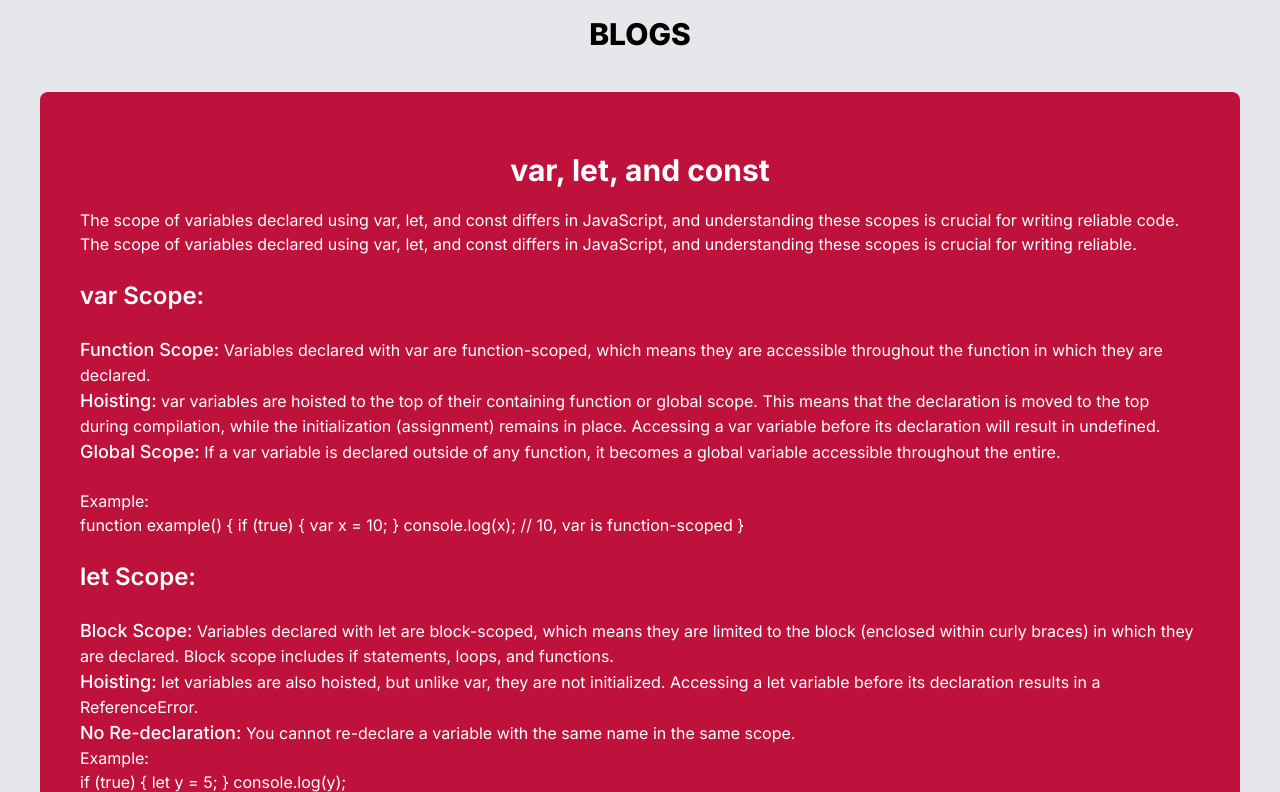
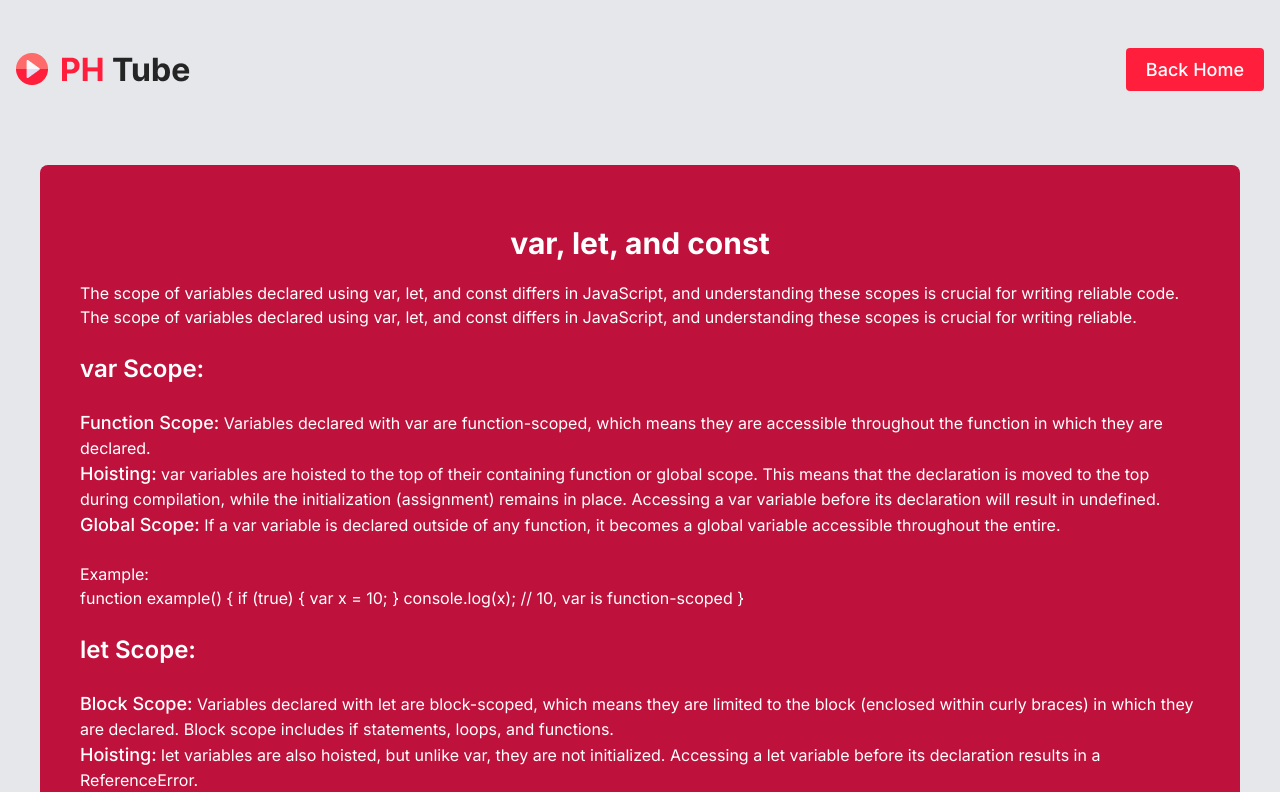
Before and after one commit to Horidas-Roy/pH-Tube, a plain HTML site: page blog.html in a window 1280 px wide. Shown: the top 792 px of the page. Drawn offline with nearby package versions, Linux system fonts and the light colour scheme.

Commit message:
navbar added on blog page

```diff
--- a/blog.html
+++ b/blog.html
@@ -23,9 +23,16 @@
 
 </head>
 <body class="container mx-auto font-inter text-primary bg-gray-200 text-white">
-    <header>
-        <h1 class="text-black text-center text-3xl font-extrabold pt-4">BLOGS</h1>
-    </header>
+    <header class="container mx-auto pt-12">
+        <nav class="w-[100%] flex justify-between flex-col gap-4 md:flex-row items-center border-b-2 px-4 pb-8">
+          <div class="flex-1">
+              <img class="w-[contain]" src="./images/Logo.png" alt="">
+          </div>
+          <div class="flex flex-1 justify-end gap-3">
+          <button onclick='goHome()' class=" px-5 py-2 text-[18px] font-medium rounded bg-[#FF1F3D] text-[#FFF]">Back Home</button>
+          </div>
+        </nav>
+  </header>
     <div id="blog-container" class=" w-[100%] space-y-5">
         <div class="text-start bg-rose-700 m-2 p-4 md:m-10 md:p-10 rounded-lg">
             <h2 class="text-3xl font-bold text-center my-5">var, let, and const</h2>
```
